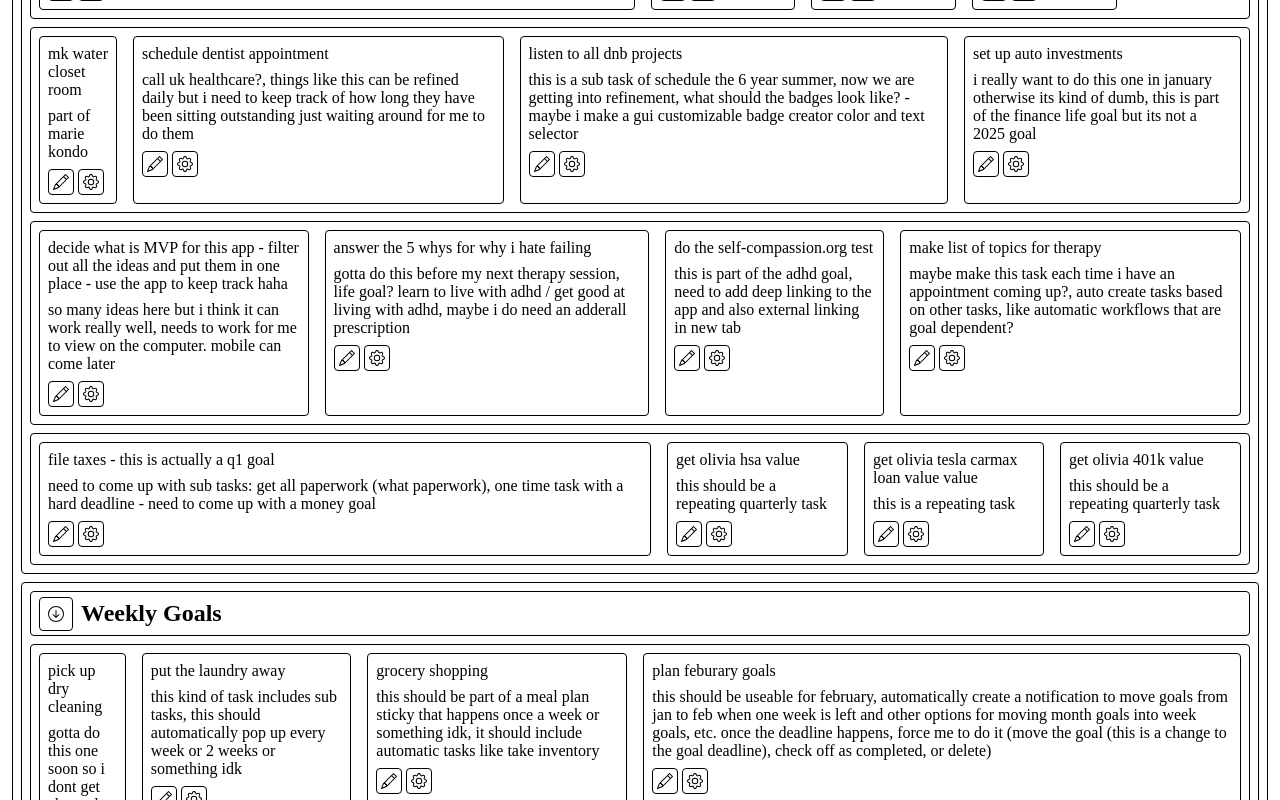
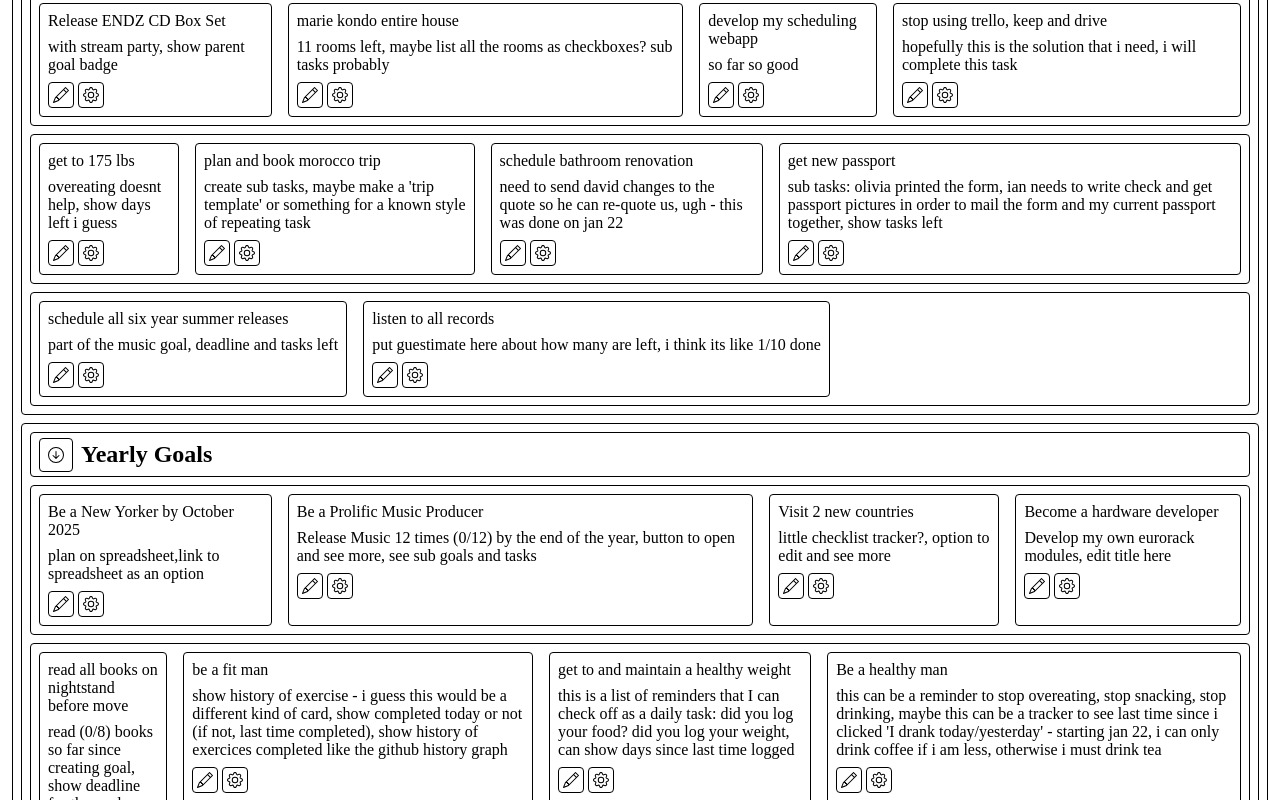
Before and after one commit to ianrios/goal-tracker, a Next.js app: page / in a window 1280 px wide. Shown: the part 1840-2640 px from the top of the page. Built offline with nearby package versions, Linux system fonts and the light colour scheme.

Commit message:
started mvp

```diff
--- a/src/app/tabs/home.tsx
+++ b/src/app/tabs/home.tsx
@@ -38,12 +38,12 @@ export default function Home() {
   const completedGoals = allGoals.filter((goal) => !!goal.completedAt);
 
   const filteredGoals = [
+    { title: "Past Due Goals", goals: pastDueGoals },
+    { title: "Daily Goals", goals: dailyGoals },
+    { title: "Weekly Goals", goals: weeklyGoals },
+    { title: "Monthly Goals", goals: monthlyGoals },
+    { title: "Quarterly Goals", goals: quarterGoals },
     { title: "Yearly Goals", goals: yearlyGoals },
-    { title: "Quarterly Goals", goals: quarterGoals },
-    { title: "Monthly Goals", goals: monthlyGoals },
-    { title: "Weekly Goals", goals: weeklyGoals },
-    { title: "Daily Goals", goals: dailyGoals },
-    { title: "Past Due Goals", goals: pastDueGoals },
     { title: "Completed Goals", goals: completedGoals },
   ];
 
@@ -65,9 +65,18 @@ export default function Home() {
           name={filterPastDue ? IconName.Filter : IconName.FilterFill}
         />
       </Flex>
-      {filteredGoals.map(({ title, goals }) => (
-        <Drawer key={title} title={title} goals={goals} mB={0} />
-      ))}
+      {filteredGoals.map(
+        ({ title, goals }) =>
+          goals.length > 0 && (
+            <Drawer
+              key={title}
+              title={title}
+              goals={goals}
+              mB={0}
+              tone={title === "Past Due Goals" ? "alert" : "neutral"}
+            />
+          )
+      )}
     </Flex>
   );
 }
--- a/src/components/organisms/drawer/drawer.tsx
+++ b/src/components/organisms/drawer/drawer.tsx
@@ -8,6 +8,7 @@ import IconButton from "@/components/molecules/icon-button/icon-button";
 import { IconName } from "@/components/atoms/icon/icon";
 import Header from "@/components/molecules/header/header";
 import flexStyles from "../../atoms/flex/flex.module.css";
+import { HasTone } from "@/components/molecules/button/button";
 
 // TODO: move to helper util
 const chunkArray = (array: Goal[], chunkSize: number) => {
@@ -23,26 +24,29 @@ type BaseDrawerProps = Readonly<{
   goals: Goal[];
 }>;
 
-type DrawerProps = BaseDrawerProps & SpacingProps;
+type DrawerProps = BaseDrawerProps & SpacingProps & HasTone;
 
 export default function Drawer(props: DrawerProps) {
-  const { title, goals, ...restSpacingProps } = props;
+  const { title, tone, goals, ...restSpacingProps } = props;
   const [drawerExpanded, setDrawerExpanded] = useState<boolean>(true);
   return (
     <Flex
       col
+      border
+      tone={tone}
       // TODO: do this override better
       mT={restSpacingProps.mT ?? 2}
       mX={restSpacingProps.mX ?? 2}
       pB={restSpacingProps.pB ?? 2}
       mB={restSpacingProps.mB ?? 2}
-      border
+      {...restSpacingProps}
     >
       <Flex
         row
+        border
+        tone={tone}
         mT={2}
         mX={2}
-        border
         className={clsx(flexStyles["align-items-center"])}
       >
         <IconButton
@@ -55,7 +59,7 @@ export default function Drawer(props: DrawerProps) {
       </Flex>
       {drawerExpanded &&
         chunkArray(goals, 4).map((goalChunk, chunkIndex) => (
-          <Flex key={chunkIndex} row mT={2} mX={2} border>
+          <Flex key={chunkIndex} row border tone={tone} mT={2} mX={2}>
             {goalChunk.map((goal) => (
               <Card key={goal.id} header={goal.title} body={goal.info} />
             ))}
--- a/src/util/temp-data.ts
+++ b/src/util/temp-data.ts
@@ -630,25 +630,25 @@ export const tempData: Goal[] = [
   {
     id: "8y6e0804-2b49-temp-b79d-d97027f1071a",
     createdAt: new Date("2025-01-01T13:11:00.741Z"),
-    updatedAt: new Date("2025-01-22T13:11:00.741Z"),
+    updatedAt: new Date("2025-01-24T13:11:00.741Z"),
     completedAt: null,
     archivedAt: null,
     deletedAt: null,
     title: "tidy kitchen",
     info: "",
-    deadline: new Date("2025-01-22T23:59:59.741Z"),
+    deadline: new Date("2025-01-24T23:59:59.741Z"),
     bucket: Buckets.Day,
   },
   {
     id: "8y6e0804-2b49-temp-b79d-d97027f1171a",
     createdAt: new Date("2025-01-01T13:11:00.741Z"),
-    updatedAt: new Date("2025-01-22T13:11:00.741Z"),
+    updatedAt: new Date("2025-01-24T13:11:00.741Z"),
     completedAt: null,
     archivedAt: null,
     deletedAt: null,
     title: "put all travel stuff away",
     info: "",
-    deadline: new Date("2025-01-22T23:59:59.741Z"),
+    deadline: new Date("2025-01-24T23:59:59.741Z"),
     bucket: Buckets.Day,
   },
   {
```
Also changed, not shown: 1 other file (tests, documents, lock files or other folders).
